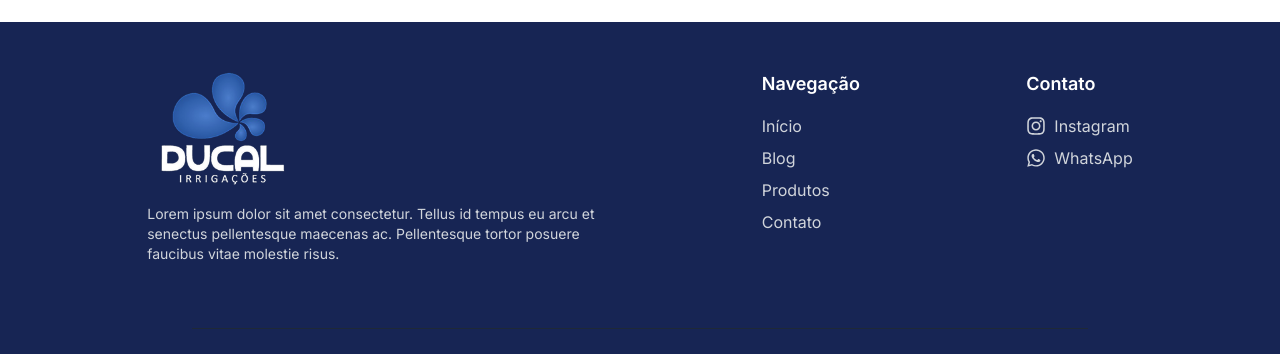
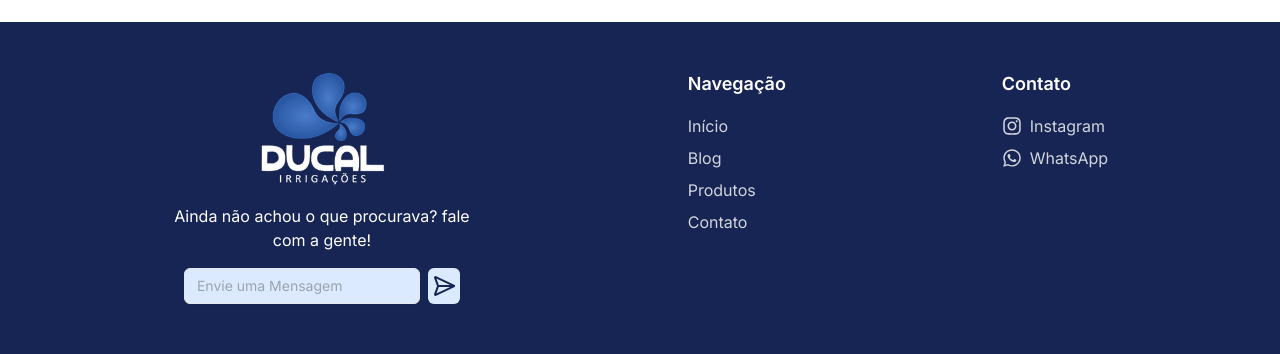
Before and after one commit to danielRaoli/ducalirragacoes, a Next.js app: page /blog in a window 1280 px wide. Shown: the part 2058-2412 px from the top of the page. Built offline with nearby package versions, Linux system fonts and the light colour scheme.

Commit message:
feat: update site domain in metadata

```diff
--- a/src/app/blog/[id]/page.tsx
+++ b/src/app/blog/[id]/page.tsx
@@ -26,11 +26,11 @@ export async function generateMetadata({ params }: Props): Promise<Metadata> {
     openGraph: {
       title: post.titulo,
       description: post.topicos[0].conteudo.substring(0, 150) + "...",
-      url: `https://seusite.com/blog/${post.id}`,
+      url: `https://www.ducalirrigacoes.net.br/blog/${post.id}`,
       type: "article",
       images: [
         {
-          url: `https://seusite.com${post.imagem}`,
+          url: `https://www.ducalirrigacoes.net.br/${post.imagem}`,
           width: 1200,
           height: 630,
           alt: post.titulo,
--- a/src/app/blog/page.tsx
+++ b/src/app/blog/page.tsx
@@ -11,17 +11,17 @@ export const metadata: Metadata = {
   keywords:
     "irrigação, sistemas de irrigação, materiais de irrigação, gotejamento, aspersão, tubos de irrigação, instalação de irrigação, automação agrícola",
   authors: [
-    { name: "Ducal Irrigações", url: "https://www.ducalirrigacoes.com" },
+    { name: "Ducal Irrigações", url: "https://www.ducalirrigacoes.net.br" },
   ],
   openGraph: {
     title: "Blog sobre Irrigação - Tudo o que você precisa saber",
     description:
       "Leia nossos artigos e aprenda tudo sobre sistemas de irrigação para otimizar sua produção agrícola.",
-    url: "https://seusite.com/blog",
+    url: "https://www.ducalirrigacoes.net.br/blog",
     type: "website",
     images: [
       {
-        url: "https://seusite.com/pivocentral.jpg",
+        url: "https://www.ducalirrigacoes.net.br/pivocentral.jpg",
         width: 1200,
         height: 630,
         alt: "Imagem de um sistema de irrigação",
--- a/src/app/components/hero-section.tsx
+++ b/src/app/components/hero-section.tsx
@@ -1,4 +1,5 @@
 import Image from "next/image";
+import Link from "next/link";
 
 export default function HeroSection() {
   return (
@@ -22,9 +23,12 @@ export default function HeroSection() {
           <p className="text-xl text-white mb-8">
             Oferecemos soluções de alta qualidade, com o melhor atendimento!
           </p>
-          <button className="bg-blue-900 text-white px-8 py-3 rounded-md hover:bg-blue-950 transition-colors">
+          <Link
+            href={"/contato"}
+            className="bg-blue-900 text-white px-8 py-3 rounded-md hover:bg-blue-950 transition-colors"
+          >
             Saiba Mais
-          </button>
+          </Link>
         </div>
       </div>
     </div>
--- a/src/app/components/valores.tsx
+++ b/src/app/components/valores.tsx
@@ -6,8 +6,8 @@ export default function Valores() {
         className="bg-blue-950 py-14 px-2 md:px-20 md:py-24"
       >
         <h2 className="text-center text-white text-2xl md:text-3xl font-semibold">
-          A nossa maior <span className="text-green-600">honra</span> é a nossa{" "}
-          <span className="text-green-600">parceria</span> com o homem do campo
+          A nossa maior <span className="text-green-600">honra</span> é a
+          <span className="text-green-600"> parceria</span> com o homem do campo
         </h2>
       </section>
     </>
--- a/src/app/contato/page.tsx
+++ b/src/app/contato/page.tsx
@@ -1,4 +1,3 @@
-import { Button } from "@/components/ui/button";
 import { InstagramLogoIcon } from "@radix-ui/react-icons";
 
 import Image from "next/image";
--- a/src/app/layout.tsx
+++ b/src/app/layout.tsx
@@ -18,17 +18,17 @@ export const metadata: Metadata = {
   keywords:
     "irrigação, sistemas de irrigação, materiais de irrigação, gotejamento, aspersão, tubos de irrigação, instalação de irrigação, automação agrícola",
   authors: [
-    { name: "Ducal Irrigações", url: "https://www.ducalirrigacoes.com" },
+    { name: "Ducal Irrigações", url: "https://www.ducalirrigacoes.net.br" },
   ],
   openGraph: {
     title: "Ducal Irrigações | Materiais e Serviços de Irrigação",
     description:
       "Especialistas em sistemas de irrigação para o agronegócio e residências. Oferecemos produtos de alta qualidade e instalação profissional.",
-    url: "https://www.ducalirrigacoes.com",
+    url: "https://www.ducalirrigacoes.net.br",
     siteName: "Ducal Irrigações",
     images: [
       {
-        url: "https://www.ducalirrigacoes.com/logo-ducal.png",
+        url: "https://www.ducalirrigacoes.net.br/logo-ducal.png",
         width: 1200,
         height: 630,
         alt: "Ducal Irrigações - Soluções para sistemas de irrigação",
@@ -42,7 +42,7 @@ export const metadata: Metadata = {
     title: "Ducal Irrigações | Materiais e Serviços de Irrigação",
     description:
       "Soluções completas para sistemas de irrigação. Produtos e serviços especializados para aumentar a produtividade da sua plantação.",
-    images: ["https://www.ducalirrigacoes.com/imagem-de-capa.jpg"],
+    images: ["https://ducalirrigacoes.net.br/imagem-de-capa.jpg"],
     creator: "@ducalirrigacoes",
   },
   robots: {
@@ -50,7 +50,7 @@ export const metadata: Metadata = {
     follow: true,
   },
   alternates: {
-    canonical: "https://www.ducalirrigacoes.com",
+    canonical: "https://ducalirrigacoes.net.br",
   },
 };
 
--- a/src/app/produtos/page.tsx
+++ b/src/app/produtos/page.tsx
@@ -10,17 +10,17 @@ export const metadata: Metadata = {
   keywords:
     "irrigação, sistemas de irrigação, materiais de irrigação, gotejamento, aspersão, tubos de irrigação, placas solares, cabos, instalação de irrigação, automação agrícola",
   authors: [
-    { name: "Ducal Irrigações", url: "https://www.ducalirrigacoes.com" },
+    { name: "Ducal Irrigações", url: "https://www.ducalirrigacoes.net.br" },
   ],
   openGraph: {
     title: "Ducal Irrigações | Materiais e Serviços de Irrigação",
     description:
       "Especialistas em sistemas de irrigação para o agronegócio e residências. Conheça nossos principais serviços.",
-    url: "https://www.ducalirrigacoes.com",
+    url: "https://www.ducalirrigacoes.net.br",
     siteName: "Ducal Irrigações",
     images: [
       {
-        url: "https://www.ducalirrigacoes.com/logo-ducal.png",
+        url: "https://www.ducalirrigacoes.net.br/logo-ducal.png",
         width: 1200,
         height: 630,
         alt: "Ducal Irrigações - Soluções para sistemas de irrigação",
@@ -34,7 +34,7 @@ export const metadata: Metadata = {
     title: "Ducal Irrigações | Materiais e Serviços de Irrigação",
     description:
       "Soluções completas para sistemas de irrigação. Produtos e serviços especializados para aumentar a produtividade da sua plantação.",
-    images: ["https://www.ducalirrigacoes.com/logo-ducal.png"],
+    images: ["https://www.ducalirrigacoes.net.br/logo-ducal.png"],
     creator: "@ducalirrigacoes",
   },
   robots: {
@@ -42,7 +42,7 @@ export const metadata: Metadata = {
     follow: true,
   },
   alternates: {
-    canonical: "https://www.ducalirrigacoes.com",
+    canonical: "https://www.ducalirrigacoes.net.br",
   },
 };
 
@@ -52,7 +52,7 @@ export default function Produtos() {
       <div className="bg-blue-950 w-full h-[130px]"></div>
       <main className="px-2 py-10 md:px-24 ">
         <h1 className="text-blue-950 text-center my-10 text-2xl md:text-3xl font-bold">
-          Conheça Nossos Principais Produtos
+          Conheça Alguns dos nosso Produtos
         </h1>
         <div className="grid grid-cols-2 gap-2 md:gap-8 md:grid-cols-4">
           {Array.from({ length: 20 }, (_, i) => (
--- a/src/components/footer.tsx
+++ b/src/components/footer.tsx
@@ -1,8 +1,13 @@
+"use client";
 import Image from "next/image";
 import Link from "next/link";
+import { useState } from "react";
 import { FaInstagram, FaWhatsapp } from "react-icons/fa";
+import { Input } from "./ui/input";
+import { SendHorizontal } from "lucide-react";
 
 export default function Footer() {
+  const [message, setMessage] = useState("");
   const navigation = [
     { name: "Início", href: "/" },
     { name: "Blog", href: "/blog" },
@@ -27,7 +32,7 @@ export default function Footer() {
     <footer className="bg-blue-950 text-white flex flex-col items-center py-12  px-4 md:px-20 w-full">
       <div className="flex flex-col md:flex-row  justify-around gap-8 w-full">
         {/* Logo e Descrição */}
-        <div className="space-y-4">
+        <div className="space-y-4 flex flex-col items-center max-w-[300px] ">
           <Image
             src="/logo-ducal.png"
             alt="Ducal Irrigações"
@@ -35,11 +40,25 @@ export default function Footer() {
             height={50}
             className="object-contain"
           />
-          <p className="text-gray-300 text-sm max-w-md">
-            Lorem ipsum dolor sit amet consectetur. Tellus id tempus eu arcu et
-            senectus pellentesque maecenas ac. Pellentesque tortor posuere
-            faucibus vitae molestie risus.
+          <p className=" text-center">
+            Ainda não achou o que procurava? fale com a gente!
           </p>
+          <div className="flex gap-2">
+            <Input
+              placeholder="Envie uma Mensagem "
+              className="bg-blue-100 text-black"
+              type="text"
+              value={message}
+              onChange={(e) => setMessage(e.target.value)}
+            ></Input>
+            <Link
+              target="_blank"
+              href={`https://api.whatsapp.com/send?phone=5574999220117&text=${message}`}
+              className="bg-blue-100 p-1 hover:bg-blue-300 text-blue-950 flex items-center rounded-md text-center"
+            >
+              <SendHorizontal />
+            </Link>
+          </div>
         </div>
 
         {/* Navegação */}
--- /dev/null
+++ b/src/components/ui/input.tsx
@@ -0,0 +1,22 @@
+import * as React from "react"
+
+import { cn } from "@/lib/utils"
+
+const Input = React.forwardRef<HTMLInputElement, React.ComponentProps<"input">>(
+  ({ className, type, ...props }, ref) => {
+    return (
+      <input
+        type={type}
+        className={cn(
+          "flex h-9 w-full rounded-md border border-input bg-transparent px-3 py-1 text-base shadow-sm transition-colors file:border-0 file:bg-transparent file:text-sm file:font-medium file:text-foreground placeholder:text-muted-foreground focus-visible:outline-none focus-visible:ring-1 focus-visible:ring-ring disabled:cursor-not-allowed disabled:opacity-50 md:text-sm",
+          className
+        )}
+        ref={ref}
+        {...props}
+      />
+    )
+  }
+)
+Input.displayName = "Input"
+
+export { Input }
```
